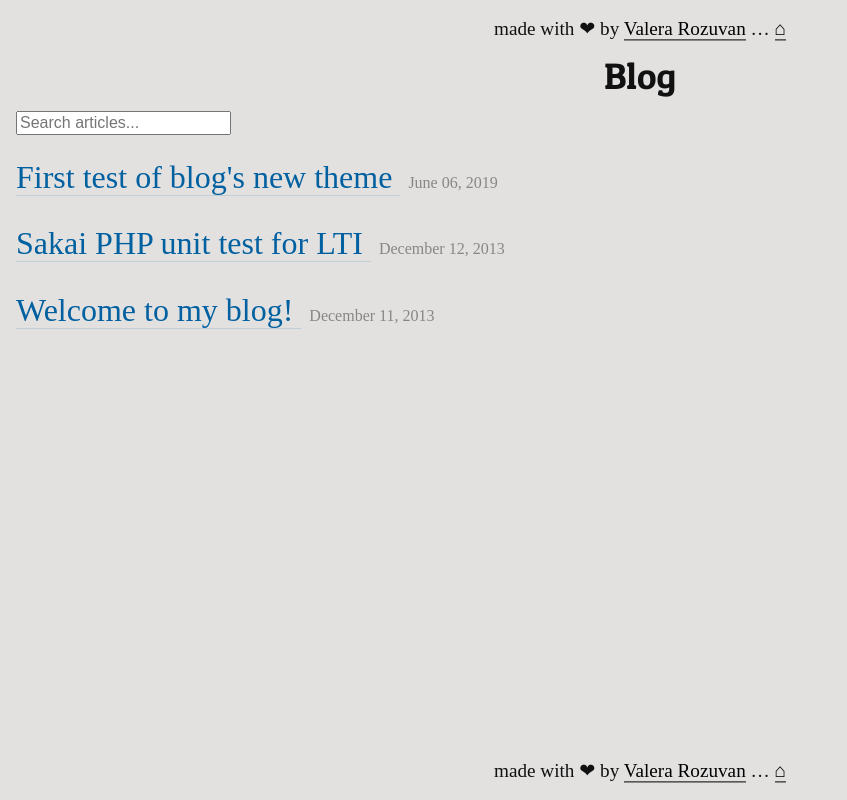
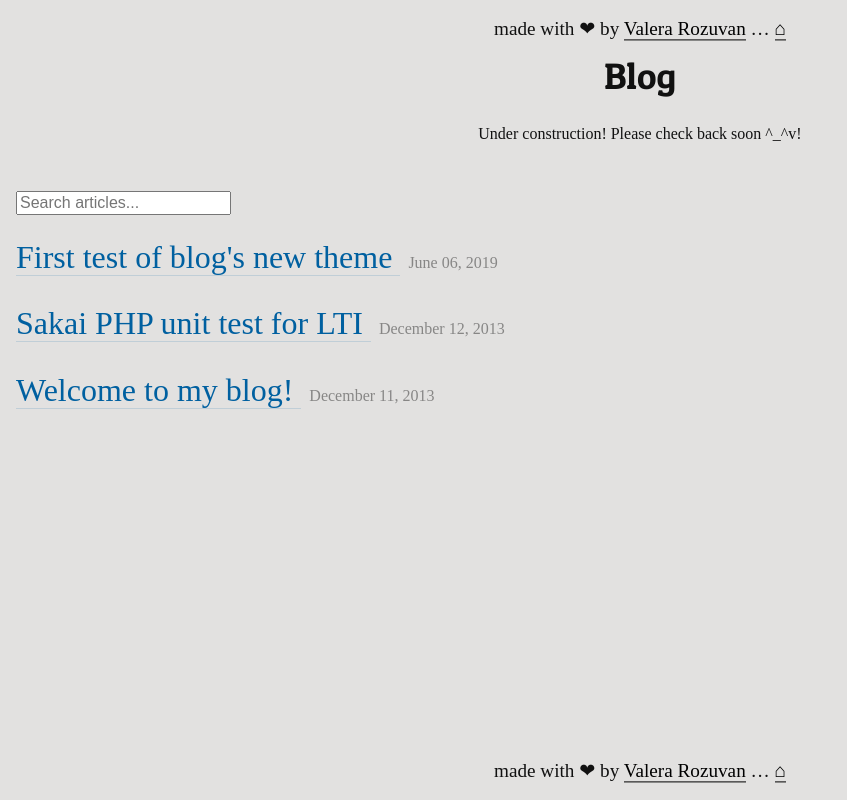
Before and after one commit to rozuvan/bleeding-edge, a website: page src/blog/index.html in a window 1280 px wide. Shown: the whole page, without its empty margins (0-847 px from the left). Drawn offline with Linux system fonts and the light colour scheme.

Commit message:
Adding 'under construction' text for the blog.

```diff
--- a/src/blog/index.html
+++ b/src/blog/index.html
@@ -35,6 +35,9 @@
 
   <div class="container">
     <h1 class="fancy">Blog</h1>
+    <br /><br />
+    <h3>Under construction! Please check back soon ^_^v!</h3>
+    <br /><br />
     <section class="site-articles">
       <article>
         <div class="article-body">
```
